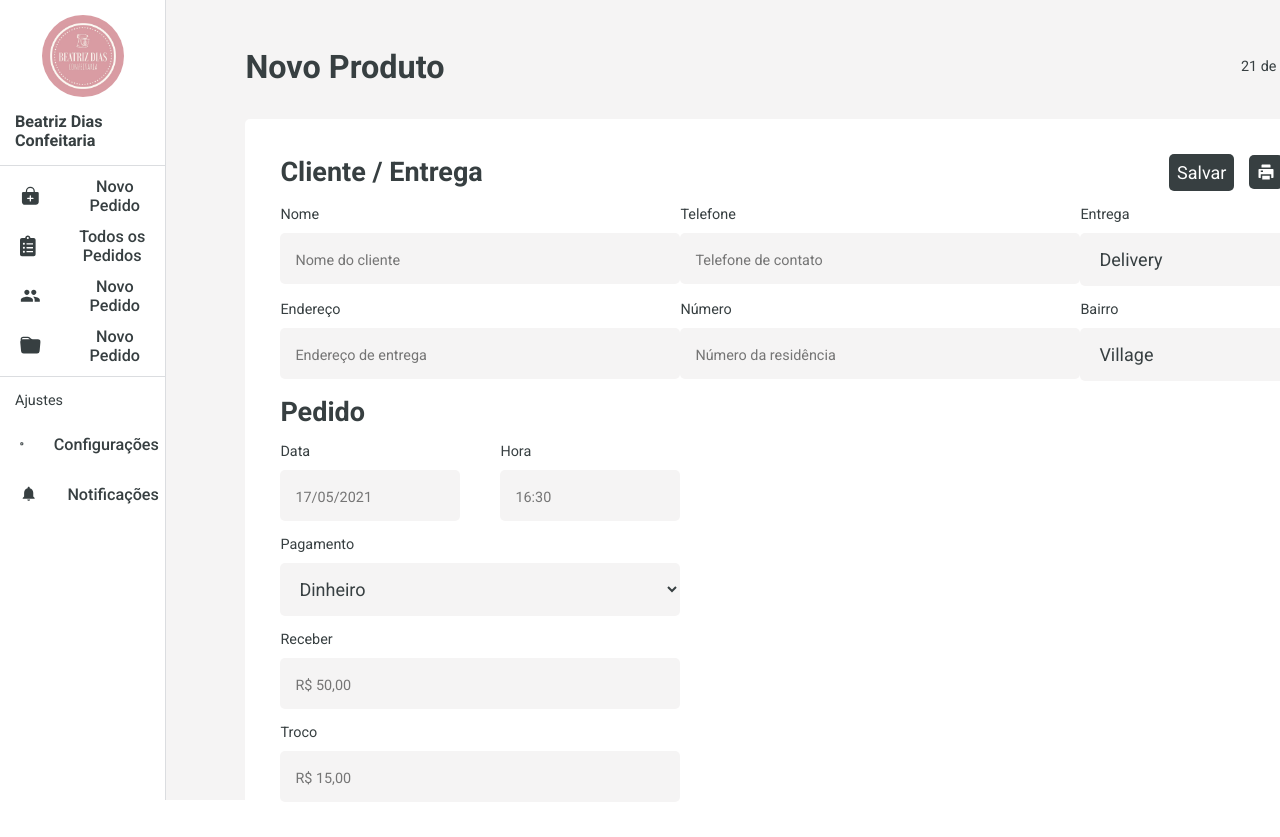
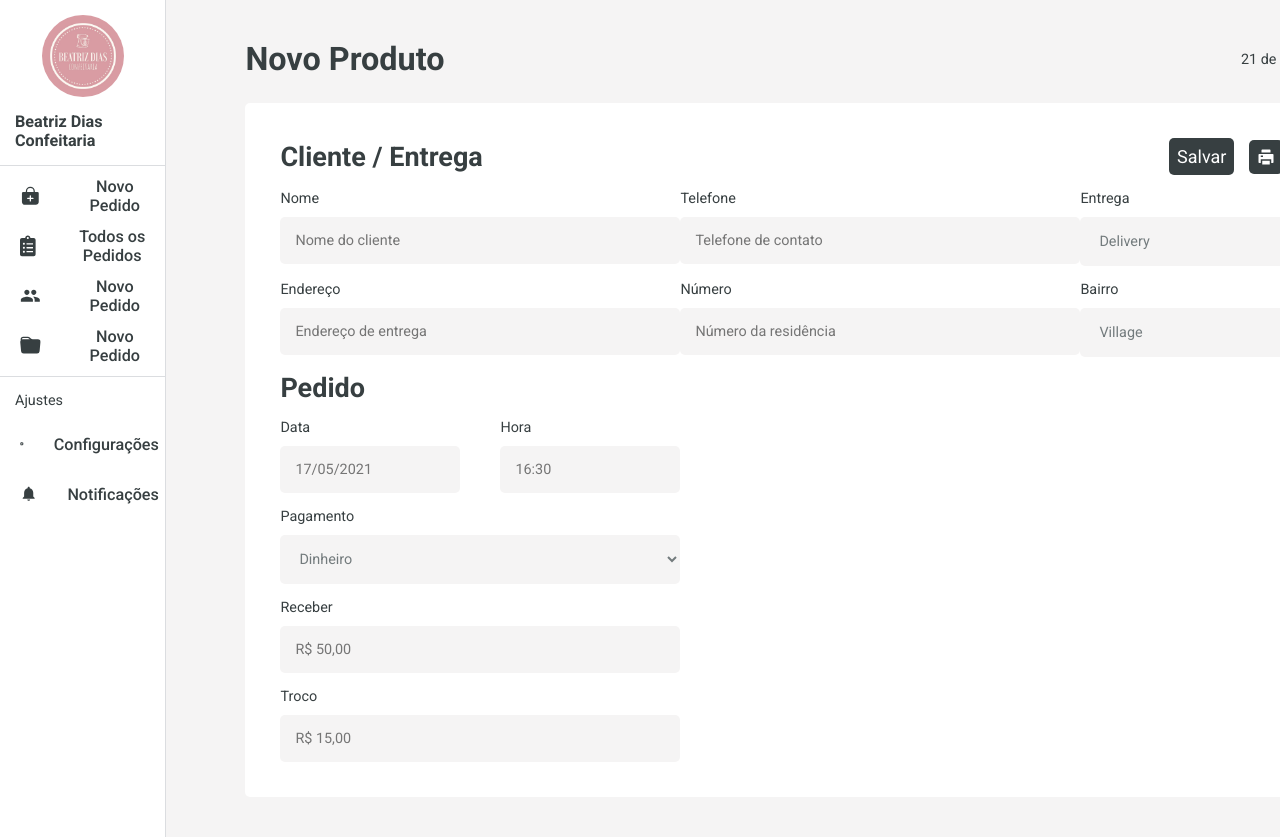
Before and after one commit to Emerson-MM-Filho/Order-Manager-Front, a React (Create React App) app in the folder react-system/: page / in a window 1280 px wide. Shown: the top 837 px of the page. Built offline with nearby package versions, Linux system fonts and the light colour scheme.

Commit message:
fix some problems with styles

```diff
--- a/react-system/src/App.css
+++ b/react-system/src/App.css
@@ -53,7 +53,6 @@ main {
 
 #sideBarMenu {
   width: 13%;
-  height: 100vh;
   background-color: var(--white);
   display: flex;
   justify-content: start;
@@ -63,7 +62,7 @@ main {
 
 #contentSection {
   width: 100%;
-  height: 100vh;
+  height: 100%;
   background-color: #F5F4F4;
 }
 
--- a/react-system/src/components/newOrder.css
+++ b/react-system/src/components/newOrder.css
@@ -1,6 +1,7 @@
 #newOrderContainer {
     width: 100%;
     padding: 35px;
+    margin-bottom: 25px;
     background-color: #fff;
     border-radius: 5px;
 }
--- a/react-system/src/components/sectionTitle.css
+++ b/react-system/src/components/sectionTitle.css
@@ -1,6 +1,7 @@
 .titleContainer {
     width: 100%;
     height: 15%;
+    margin: 25px 0;
     display: flex;
     align-items: center;
     justify-content: space-between;
--- a/react-system/src/components/selectInput.css
+++ b/react-system/src/components/selectInput.css
@@ -5,4 +5,6 @@
     border-radius: 5px;
     padding: 15px;
     width: 400px;
+    font-size: .8rem;
+    color: #737B7D;
 }
--- a/react-system/src/components/sideBarMenu.css
+++ b/react-system/src/components/sideBarMenu.css
@@ -1,3 +1,7 @@
+#sideBarContainer {
+    height: 100%;
+}
+
 #logoArea {
     display: flex;
     align-items: center;
--- a/react-system/src/components/sideBarMenu.js
+++ b/react-system/src/components/sideBarMenu.js
@@ -14,7 +14,7 @@ const iconSize = '1.2rem'
 
 function sideBarMenu() {
   return (
-    <div>
+    <div id="sideBarContainer">
       <div id="logoArea">
         <img src={logo} alt="logo"/>
         <h1>Beatriz Dias Confeitaria</h1>
--- a/react-system/src/components/textInput.css
+++ b/react-system/src/components/textInput.css
@@ -12,6 +12,8 @@
     border-radius: 5px;
     padding: 15px;
     width: 400px;
+    font-size: .8rem;
+    color: #737B7D;
 }
 
 .inputText input::placeholder {
```
